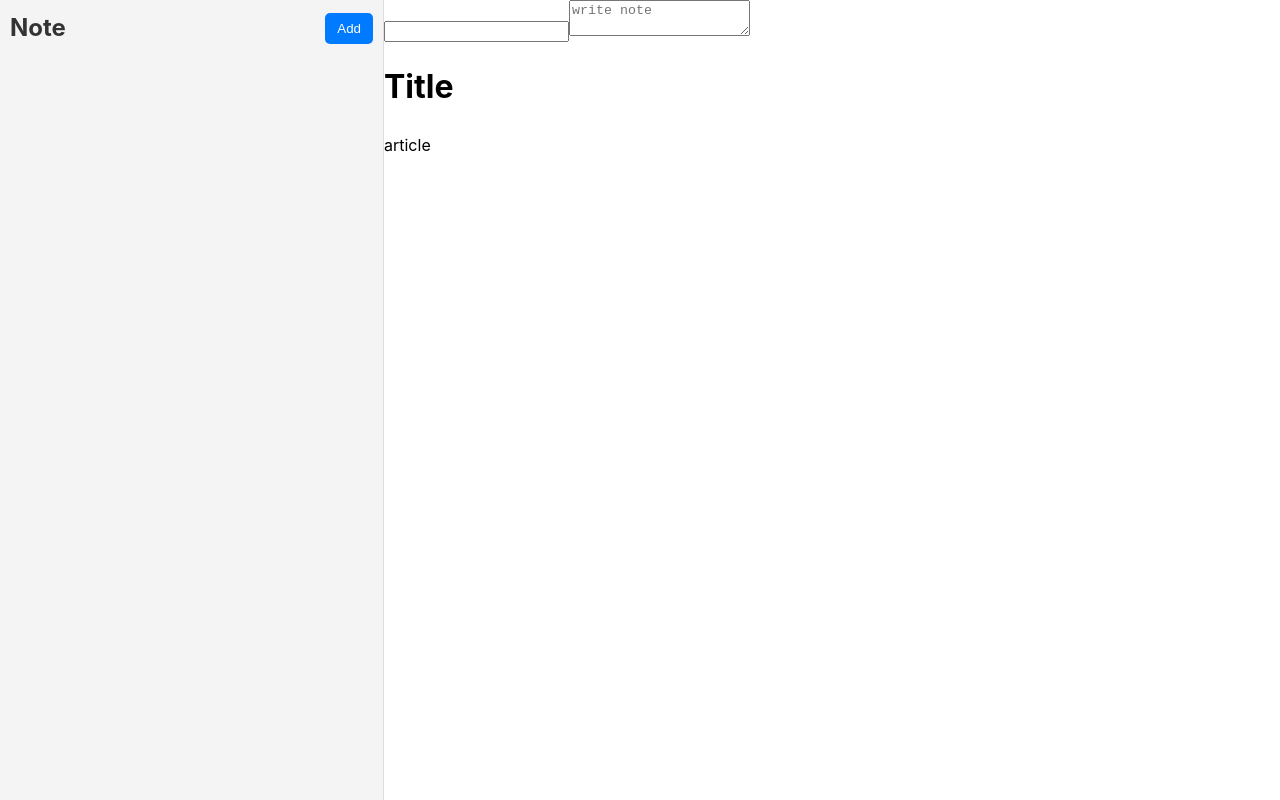
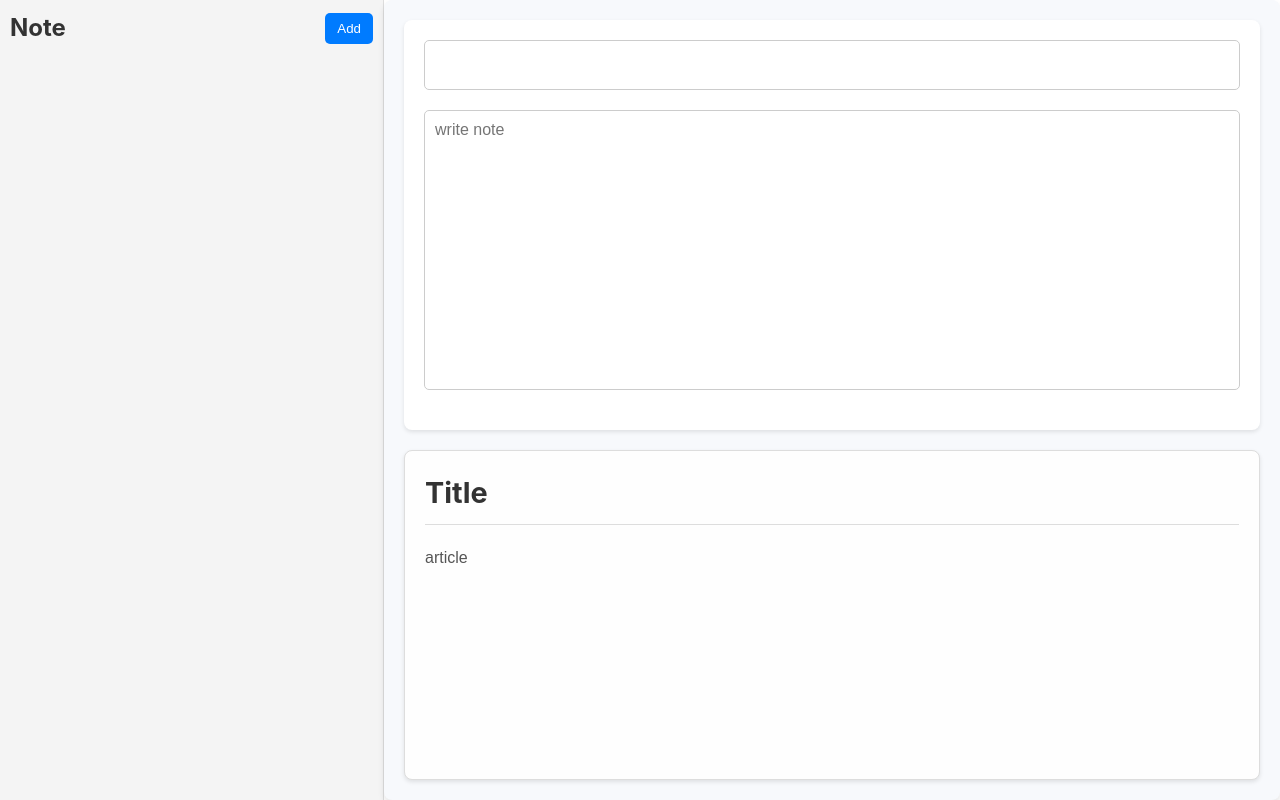
Before and after one commit to OBookBook/react-note-APP, a React (Vite) app: page / in a window 1280 px wide. Built offline with nearby package versions, Linux system fonts and the light colour scheme.

Commit message:
css Main.tsx

```diff
--- a/src/components/Main.css
+++ b/src/components/Main.css
@@ -0,0 +1,74 @@
+.app-main {
+  width: 70%;
+  height: 100vh;
+  margin: auto;
+  display: flex;
+  flex-direction: column;
+  gap: 20px;
+  padding: 20px;
+  box-sizing: border-box;
+  background-color: #f7f9fc;
+  border-radius: 8px;
+  box-shadow: 0 4px 6px rgba(0, 0, 0, 0.1);
+}
+
+.app-main-note-edit {
+  flex: 1;
+  display: flex;
+  flex-direction: column;
+  padding: 20px;
+  background-color: #ffffff;
+  border-radius: 8px;
+  box-shadow: 0 2px 4px rgba(0, 0, 0, 0.1);
+  box-sizing: border-box;
+}
+
+.app-main-note-edit input,
+textarea {
+  display: block;
+  width: 100%;
+  border: 1px solid #ccc;
+  border-radius: 5px;
+  padding: 10px;
+  font-size: 16px;
+  box-sizing: border-box;
+  margin-bottom: 20px;
+}
+
+.app-main-note-edit input {
+  height: 50px;
+  font-size: 1.5rem;
+}
+
+.app-main-note-edit textarea {
+  height: calc(50vh - 120px);
+  resize: none;
+  font-family: Arial, sans-serif;
+  font-size: 1rem;
+}
+
+.app-main-note-preview {
+  flex: 1;
+  background-color: #fefefe;
+  border: 1px solid #ddd;
+  border-radius: 8px;
+  padding: 20px;
+  overflow-y: auto;
+  box-shadow: 0 2px 4px rgba(0, 0, 0, 0.1);
+}
+
+.preview-title {
+  margin: 0;
+  font-size: 1.8rem;
+  color: #333;
+  border-bottom: 1px solid #ddd;
+  padding-bottom: 10px;
+}
+
+.markdown-preview {
+  margin-top: 20px;
+  font-size: 1rem;
+  line-height: 1.6;
+  color: #555;
+  font-family: Arial, sans-serif;
+}
```
